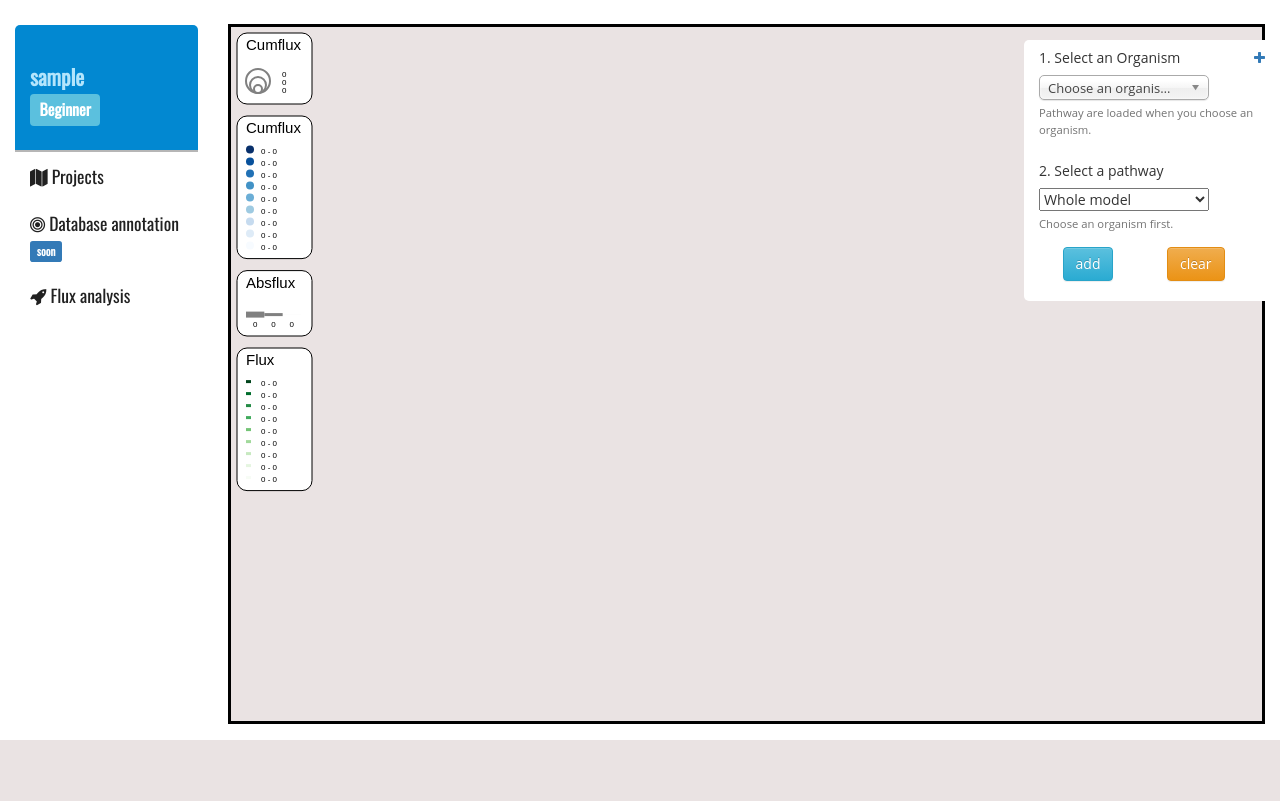
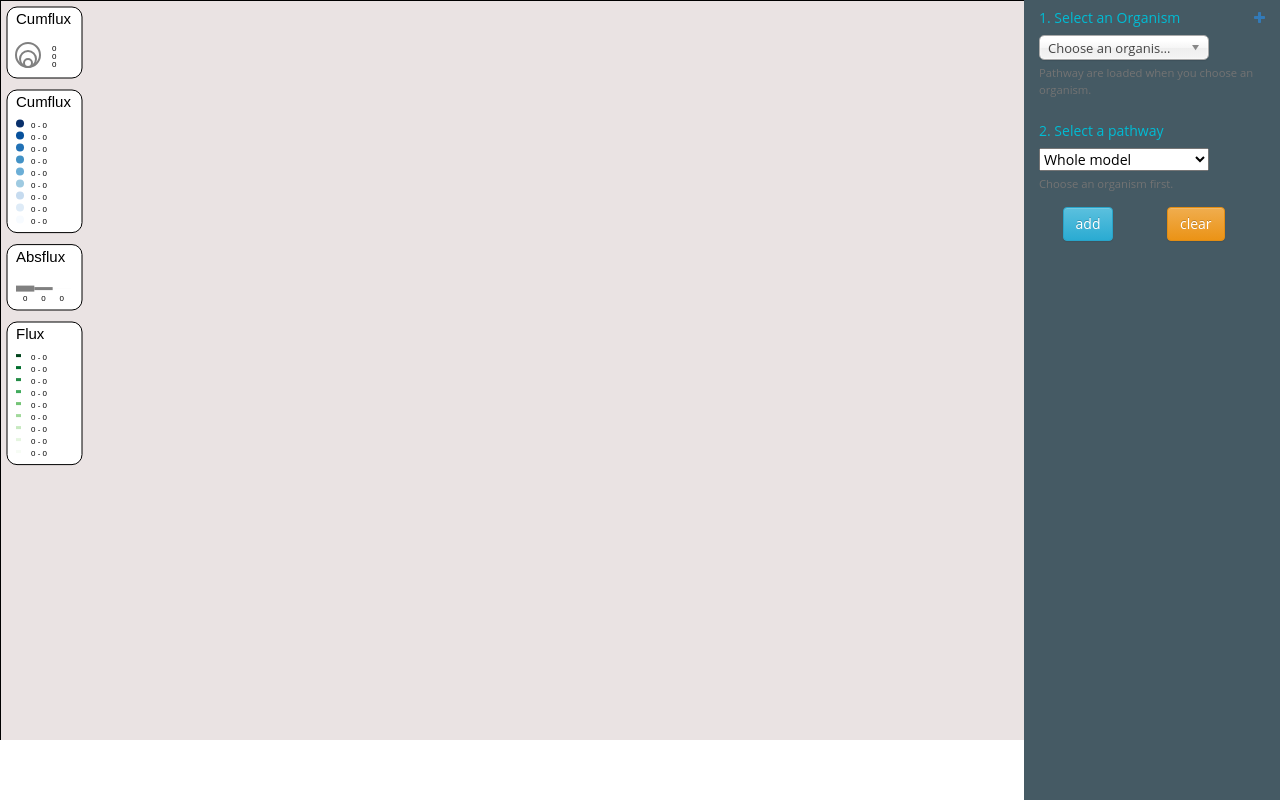
Before and after one commit to jerkos/kepavi, a Flask app: template kepavi/templates/user/fba_analysis.html in a window 1280 px wide. Shown: the part 60-861 px from the top of the page. Before the commit the page ends 800 px from the top, so only its background shows below. Run offline with Flask 2, Linux system fonts and the light colour scheme; a user stored in the database is signed in; tables that the repository leaves empty hold one stand-in row (values such as "Sample post"); the template is opened without the code that fills it: values that come from a table or form of the project are taken from there, most other values are stand-ins (such as "Sample title", 1, 10 or a date in 2020); some libraries are stand-ins or nearby versions.

Commit message:
change layout of visualization

```diff
--- a/kepavi/templates/sidebar_layout.html
+++ b/kepavi/templates/sidebar_layout.html
@@ -116,6 +116,7 @@
         <div id="wrap">
             <div class="container" >
                 <div class="row">
+                    {% if display_sidebar %}
                     <div class="col-md-2 main-sidebar">
                         <div class="sidebar-menu">
                             <ul class="nav nav-stacked">
@@ -172,8 +173,13 @@
                             </ul>
                         </div> #}
                     </div>
+                    {% endif %}
 
+                    {% if display_sidebar %}
                     <div class="col-md-10 main-content">
+                    {% else %}
+                    <div class="col-md-12 main-content">
+                    {% endif %}
                          {% block messages %}
                              {% include 'flashed_messages.html' %}
                          {% endblock %}
@@ -187,6 +193,9 @@
 
             </div> <!-- /container -->
         </div> <!-- end wrap -->
+
+        {% block custom %}
+        {% endblock %}
 
         {% block footer %}
             <div id="footer" style="background-color: #222222;">
--- a/kepavi/templates/user/fba_analysis.html
+++ b/kepavi/templates/user/fba_analysis.html
@@ -3,6 +3,7 @@
 {% block title %}
     Visualize network
 {% endblock %}
+
 
 {% block keywords %}
     <meta name="keywords" content="metabomatch, about">
@@ -25,20 +26,18 @@
             font-size: 0.8em;
         }
 
-        /*.main-sidebar {
-            display: none;
-        }*/
-
-        .load-cytoscape-btn {
-            /*margin-top: 50px;*/
+        h5 {
+            color: #00BCD4;
         }
 
+        #wrap {
+            display: none;
+        }
         #cytoscape-container {
-            /*height:100%;*/
-            width:100%;
-            overflow: hidden;
+            margin-top: 60px !important;
+            min-height:100%;
+            min-width:100%;
             background-color: #eae3e3;
-            /*#2c3e50;*/
         }
 
         hr {
@@ -49,8 +48,10 @@
             position: fixed;
             right: 0;
             max-width: 20%;
-            background-color: white;
-            border-radius: 5px;
+            margin-top: 60px !important;
+            height: 100%;
+            background-color: #455A64;
+            color: black;
             z-index: 25;
             font-size: 0.8em;
         }
@@ -60,7 +61,7 @@
         }
 
         #setting-nav-shower {
-            /*display: none;*/
+            margin-top: 70px !important;
             position:fixed;
             right:0;
             background-color: white;
@@ -70,14 +71,13 @@
         }
 
         #customize-nav-shower {
-            /*display: none;*/
+            margin-top: 130px !important;
             position:fixed;
             right:0;
             background-color: white;
             /*color: red;*/
             border-radius: 5px;
             z-index: 25;
-            margin-top: 60px;
             padding: 5px;
         }
 
@@ -110,7 +110,6 @@
           background-color: rgb(249, 247, 237);
           box-shadow: 0 2px 6px rgba(0,0,0,0.3);
           border-radius: 6px;
-          margin-left: -200px;
         }
 
         .sigma-tooltip-header {
@@ -197,7 +196,10 @@
 {% endblock %}
 
 {% block content %}
-    <!-- LOADER -->
+{% endblock %}
+
+{% block custom %}
+<!-- LOADER -->
     <div id="centered-loader"><span class="fa fa-circle-o-notch fa-spin fa-3x"></span></div>
 
     <!-- BUTTONS SETTINGS NAV -->
@@ -453,10 +455,7 @@
     </div>
     <!-- END CUSTOMIZE  -->
 
-    <div class="row">
-        <div id="cytoscape-container" style="border: 3px solid black">
-        </div>
-    </div>
+<div id="cytoscape-container" style="border: 1px solid black"></div>
 {% endblock %}
 
 {% block scripts %}
--- a/kepavi/templates/user/project.html
+++ b/kepavi/templates/user/project.html
@@ -38,6 +38,7 @@
                               </a>
                             </small>
                         </h4>
+                        <p class="small">{{analysis.description}}</p>
                     {% endfor %}
                 </div>
             {% else %}
@@ -54,7 +55,7 @@
       <div class=col-md-6>
         <div class="list-group">
           <a href="#" class="list-group-item annot-task disabled">
-            <h4 class="list-group-item-heading">Database search <small><span class="label label-primary">soon</span><small></h4>
+            <h4 class="list-group-item-heading">Database search <small><span class="label label-primary">soon</span></small></h4>
             <p class="list-group-item-text" style="font-size:0.8em;">
               Uploading a peaklist from the output of XCMS for example and
               perform annotation analysis using mzOS software.
```
Also changed, not shown: kepavi/user/views.py (+7 -7 lines).
